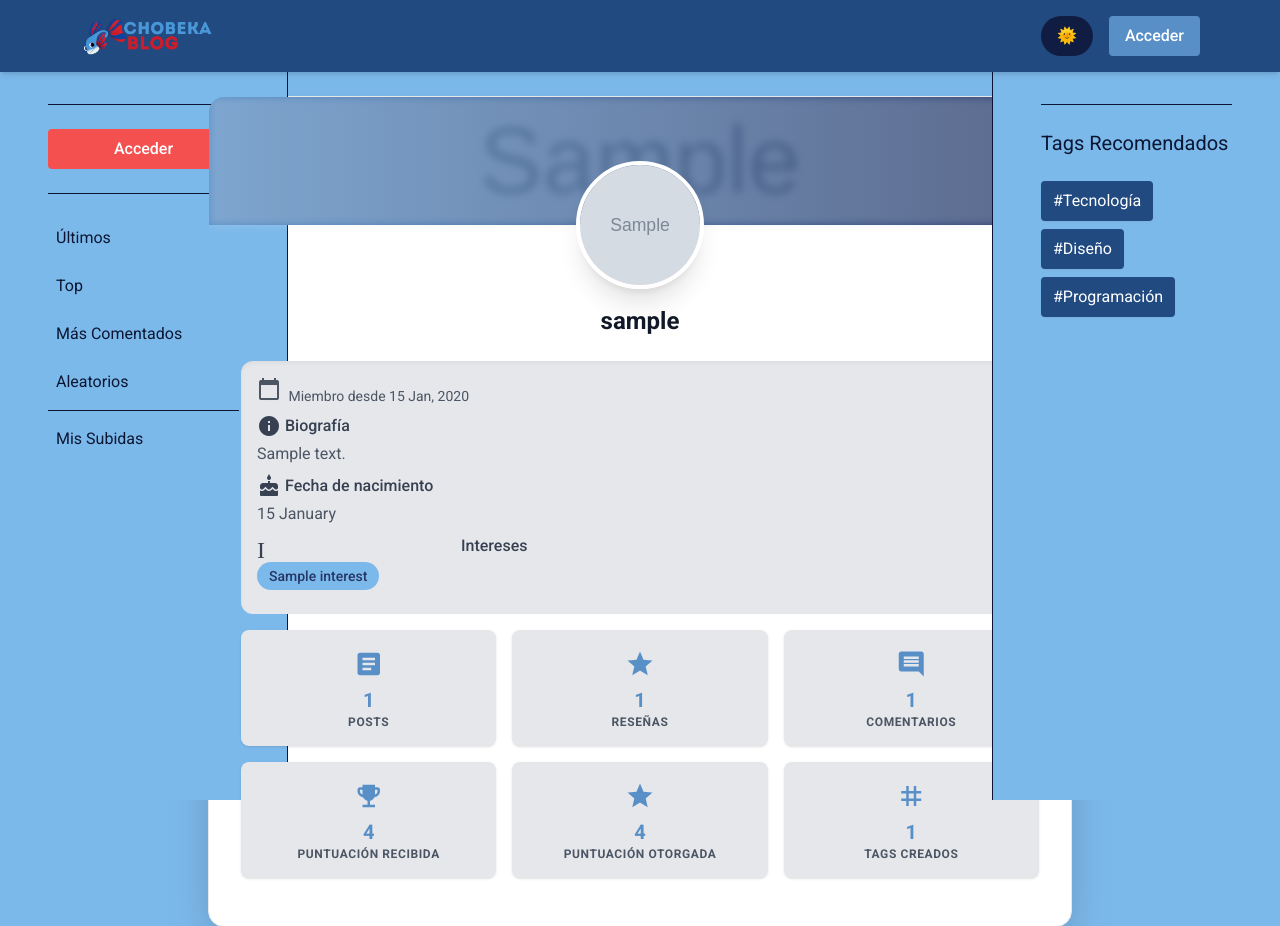
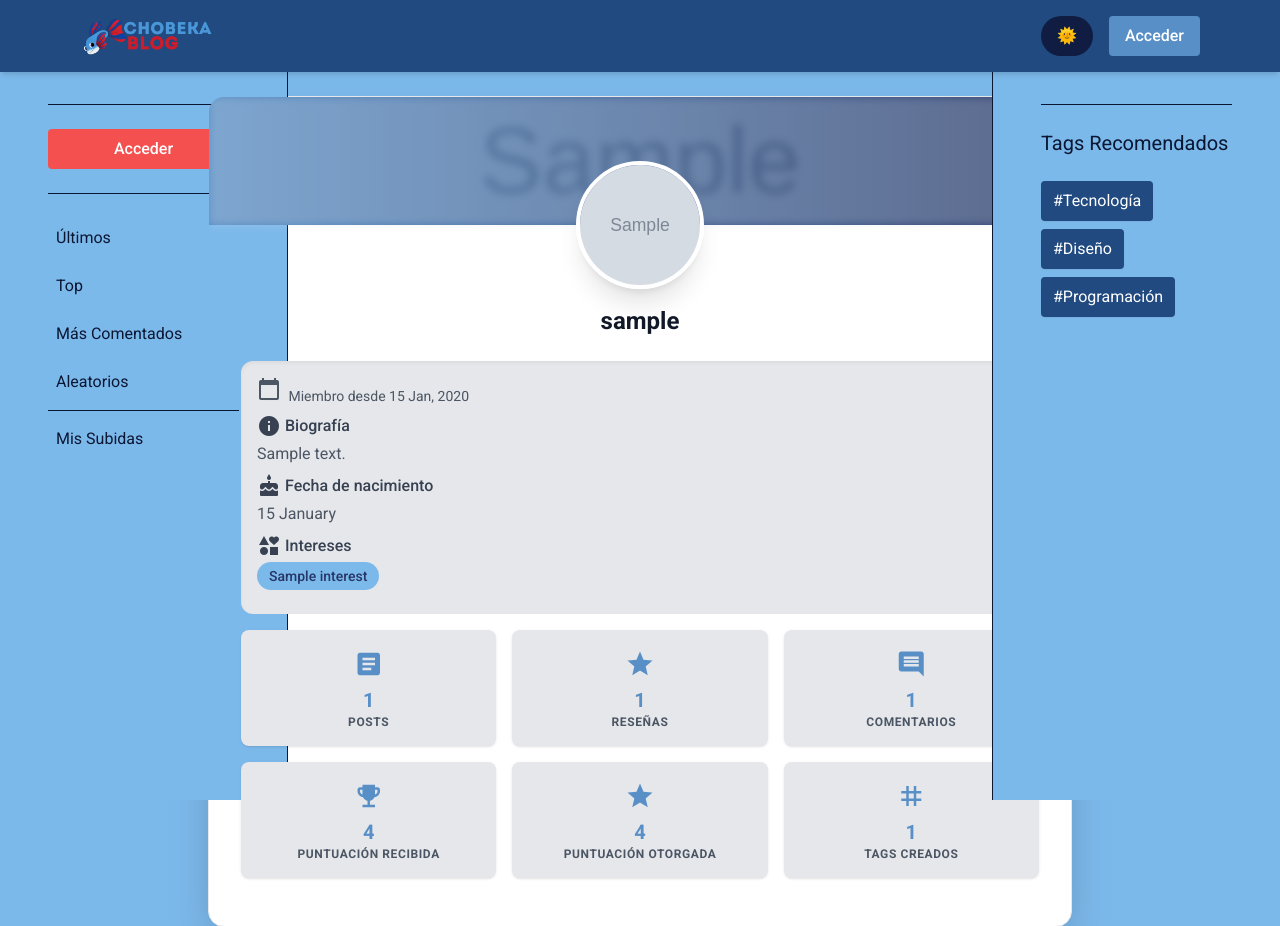
Before and after one commit to edwardperxz/chobeka-blog, a Django app: template blogapp/templates/blogapp/profile_user.html in a window 1280 px wide. Shown: the top 926 px of the page. Run offline with Django 5.2, Linux system fonts and the light colour scheme; the template is opened without the code that fills it: most values are stand-ins (such as "Sample title", 1, 10 or a date in 2020); grey boxes marked "Sample" are stand-in pictures; some libraries are stand-ins or nearby versions.

Commit message:
fix: corregir el icono de intereses en la sección de perfil de usuario

```diff
--- a/blogapp/templates/blogapp/profile_user.html
+++ b/blogapp/templates/blogapp/profile_user.html
@@ -120,7 +120,7 @@
       {% if interests_list %}
       <div class="mb-2">
         <h4 class="text-md font-medium text-gray-700 dark:text-gray-300 mb-1 flex items-center">
-          <span class="material-icons mr-1">Intereses</span> Intereses
+          <span class="material-icons mr-1">interests</span> Intereses
         </h4>
         <div class="flex flex-wrap gap-2">
           {% for interest in interests_list %}
```
